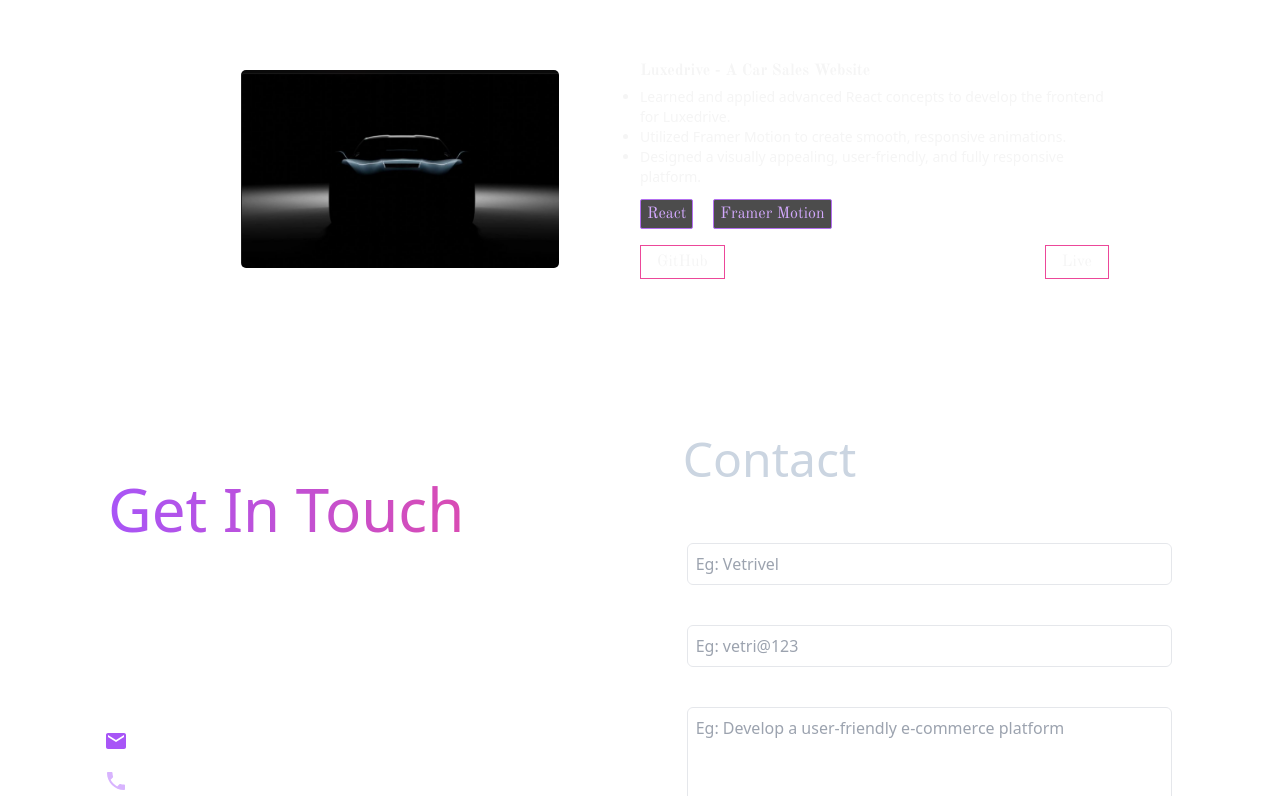
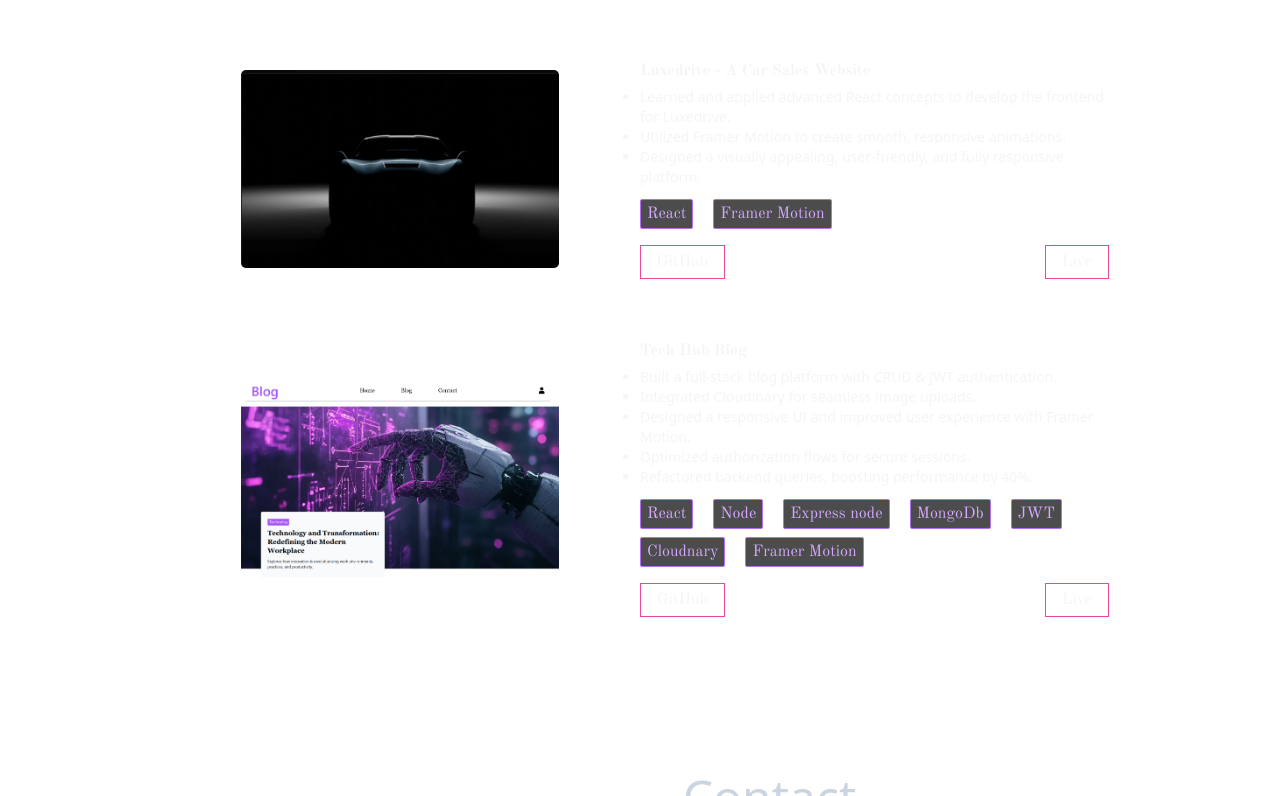
Before and after one commit to Velu-samy/portfolio, a React (Vite) app: page / in a window 1280 px wide. Shown: the part 3109-3905 px from the top of the page. Built offline with nearby package versions, Linux system fonts and the light colour scheme.

Commit message:
blog websit added

```diff
--- a/src/components/Projects.jsx
+++ b/src/components/Projects.jsx
@@ -4,6 +4,7 @@ import atm from '../asstes/python.jpg';
 import ticket from '../asstes/ticket.jpg';
 import cs from '../asstes/cw.png';
 import car from '../asstes/car.png';
+import blog from '../asstes/blog.png';
 const Projects = () => {
   return (
     <div className='mb-10'>
@@ -125,6 +126,41 @@ const Projects = () => {
         </div>
         </motion.div>
       </div>
+      <div className="row flex  flex-col  lg:flex-row p-5  lg:px-40 font-tittle text-neutral-100 mt-5 items-center">
+        <motion.div whileInView={{opacity:1,x:0}}
+              initial={{opacity:0,x:-100}}
+          transition={{duration:0.8,delay:0.6}}     className="col-1 w-full  lg:w-1/2 flex  lg:justify-center">
+            <img src={blog} className='rounded-md w-80 border border-transparent hover:border-purple-500' alt="" />
+        </motion.div>
+        <motion.div whileInView={{opacity:1,x:0}}
+              initial={{opacity:0,x:100}}
+          transition={{duration:0.8,delay:0.6}}      className="col-2 w-full  lg:w-1/2  mt-3 lg:mt-0">
+        <h2 className='font-semibold mb-1'>Tech Hub Blog</h2>
+      <ul className='list-disc font-sans font-thin text-sm mt-1'>
+  <li>Built a full-stack blog platform with CRUD & JWT authentication.</li>
+  <li>Integrated <strong>Cloudinary</strong> for seamless image uploads.</li>
+  <li>Designed a responsive UI and improved user experience with <strong>Framer Motion</strong>.</li>
+  <li>Optimized authorization flows for secure sessions.</li>
+  <li>Refactored backend queries, boosting performance by <strong>40%</strong>.</li>
+</ul>
+
+<div className="tech-con flex  justify-start mt-3 flex-wrap gap-2 opacity-70">
+          <p className='mr-3 rounded-sm border-purple-600 text-purple-400 bg-black border p-0.5 px-1.5'>React</p>
+                    <p className='mr-3 rounded-sm border-purple-600 text-purple-400 bg-black border p-0.5 px-1.5'>Node</p>
+          <p className='mr-3 rounded-sm border-purple-600 text-purple-400 bg-black border p-0.5 px-1.5'>Express node</p>
+          <p className='mr-3 rounded-sm border-purple-600 text-purple-400 bg-black border p-0.5 px-1.5'>MongoDb</p>
+                    <p className='mr-3 rounded-sm border-purple-600 text-purple-400 bg-black border p-0.5 px-1.5'>JWT</p>
+                              <p className='mr-3 rounded-sm border-purple-600 text-purple-400 bg-black border p-0.5 px-1.5'>Cloudnary</p>
+          <p className='mr-3 rounded-sm border-purple-600 text-purple-400 bg-black border p-0.5 px-1.5'>Framer Motion</p>
+
+        </div>
+        <div className="button-container flex lg:justify-start mt-4 justify-between  lg:gap-80">
+         <a href="https://github.com/Velu-samy/MERN-Blog"className='px-4 py-1 border border-pink-500'>GitHub</a>
+         <a href= "https://mern-blog-f.onrender.com " className='px-4 py-1 border border-pink-500'>Live</a>
+
+        </div>
+        </motion.div>
+      </div>
     </div>
   )
 }
```
Also changed, not shown: src/asstes/blog.png (added).
